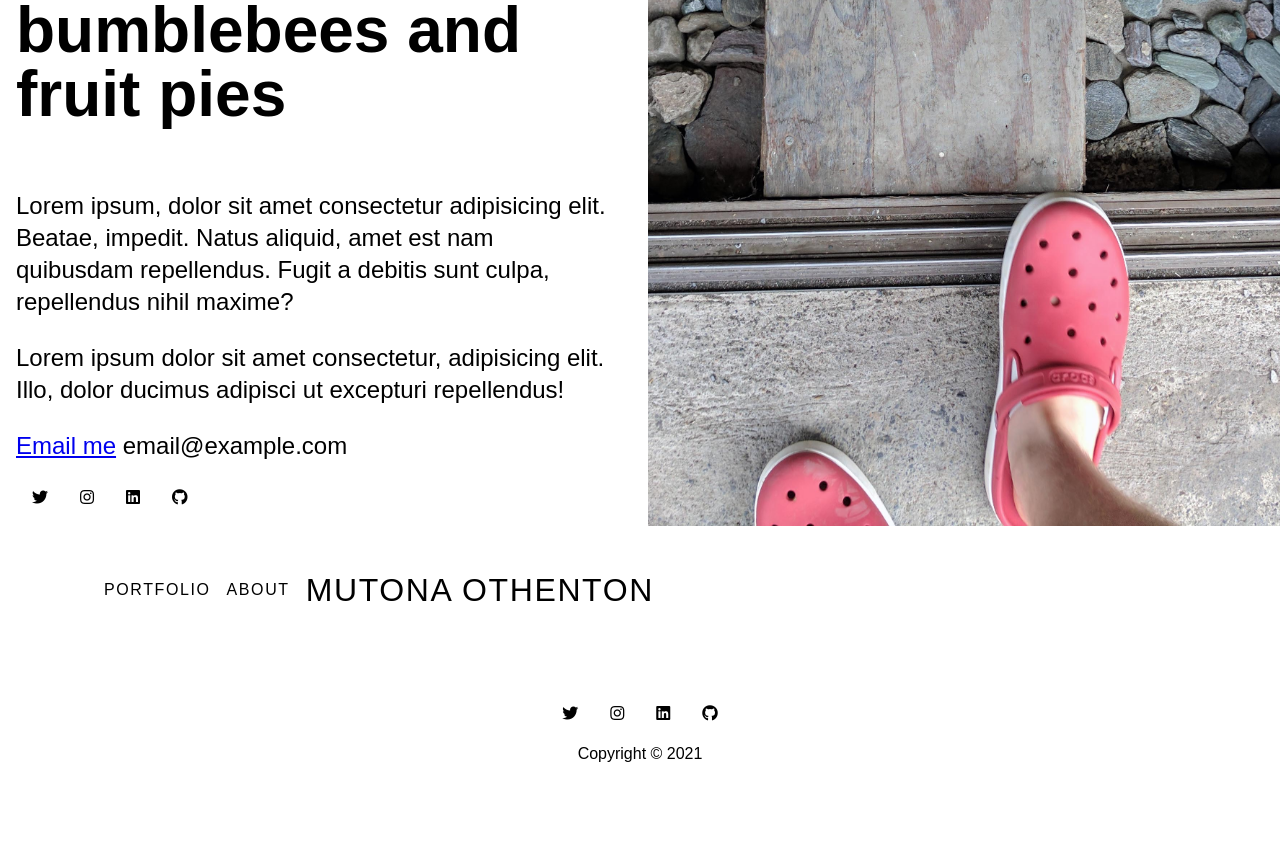
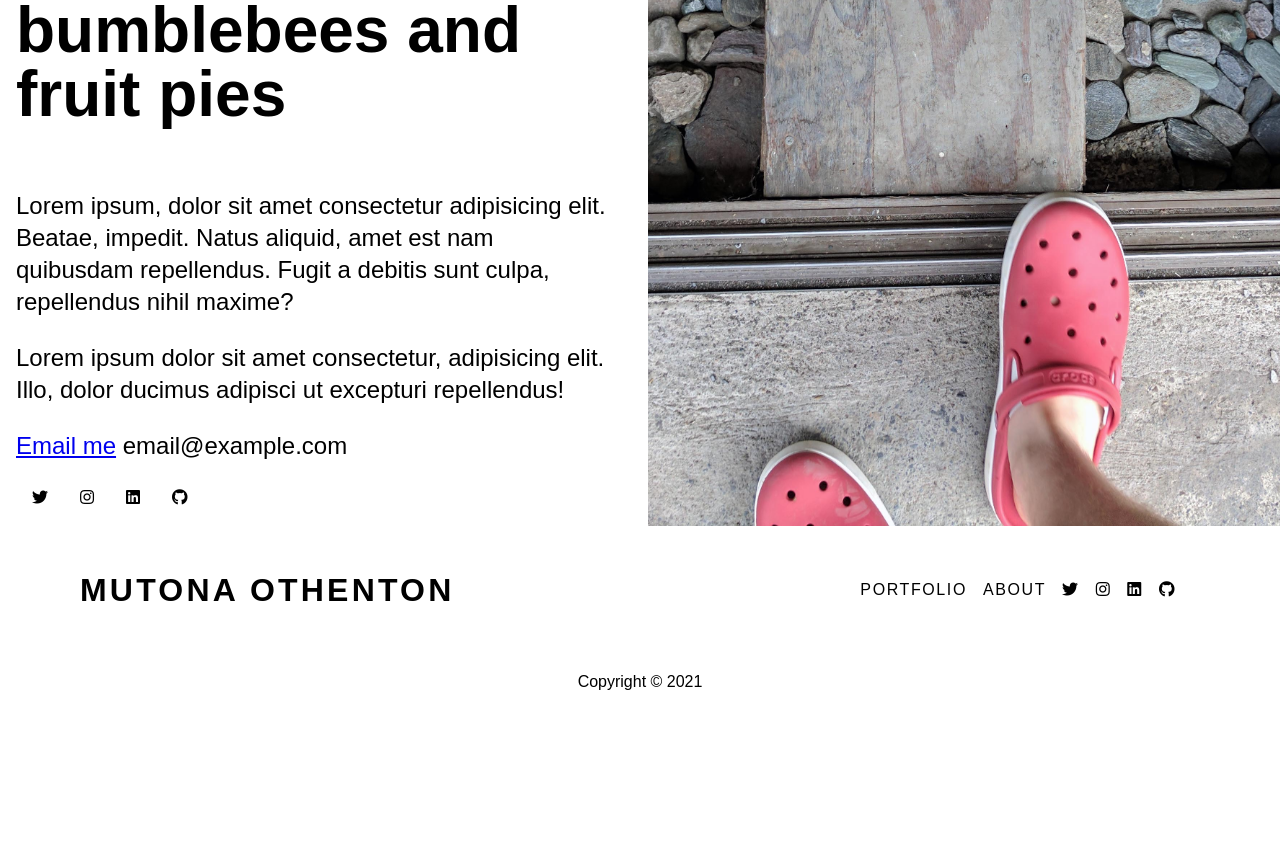
Before and after one commit to mutonaothenton/mutonaothenton.github.io, a plain HTML site: page index.html in a window 1280 px wide. Shown: the part 2096-2961 px from the top of the page. Drawn offline with Linux system fonts and the light colour scheme.

Commit message:
same footer

```diff
--- a/index.html
+++ b/index.html
@@ -254,38 +254,47 @@
 
     <!-- Begin Footer -->
     <footer>
-      <nav class="nav-bar footer-nav">
+      <!-- Begin Top Nav -->
+      <nav class="nav-bar">
+        <h1 class="logo"><a href="index.html">Mutona Othenton</a></h1>
         <ul class="nav-menu">
           <li class="nav-item"><a href="#portfolio">Portfolio</a></li>
           <li class="nav-item"><a href="#about">About</a></li>
-          <li class="nav-item logo footer-logo">
-            <a href="index.html">Mutona Othenton</a>
-          </li>
-        </ul>
-      </nav>
-      <section class="footer-social">
-        <a href="https://twitter.com/othenton" aria-label="Link to Twitter">
+          <li class="nav-item social-nav-item">
+            <a
+              href="https://twitter.com/othenton"
+              aria-label="Link to Twitter"
+            >
               <i class="fab fa-twitter" aria-hidden="true"></i>
             </a>
+          </li>
+          <li class="nav-item social-nav-item">
             <a
               href="https://instagram/mutonaothenton"
               aria-label="Link to Instagram"
             >
               <i class="fab fa-instagram" aria-hidden="true"></i>
             </a>
+          </li>
+          <li class="nav-item social-nav-item">
             <a
               href="https://linkedin/in/mutona-othenton-252baa1b3/"
               aria-label="Link to LinkedIn"
             >
               <i class="fab fa-linkedin" aria-hidden="true"></i>
             </a>
+          </li>
+          <li class="nav-item social-nav-item">
             <a
               href="https://github.com/mutonaothenton"
               aria-label="Link to GitHub"
             >
               <i class="fab fa-github" aria-hidden="true"></i>
             </a>
-      </section>
+          </li>
+        </ul>
+      </nav>
+      <!-- End Top Nav -->
       <p class="footer-copyright">Copyright &copy; 2021</p>
     </footer>
 
```
Lines whose indentation alone changed are shown as unchanged.
